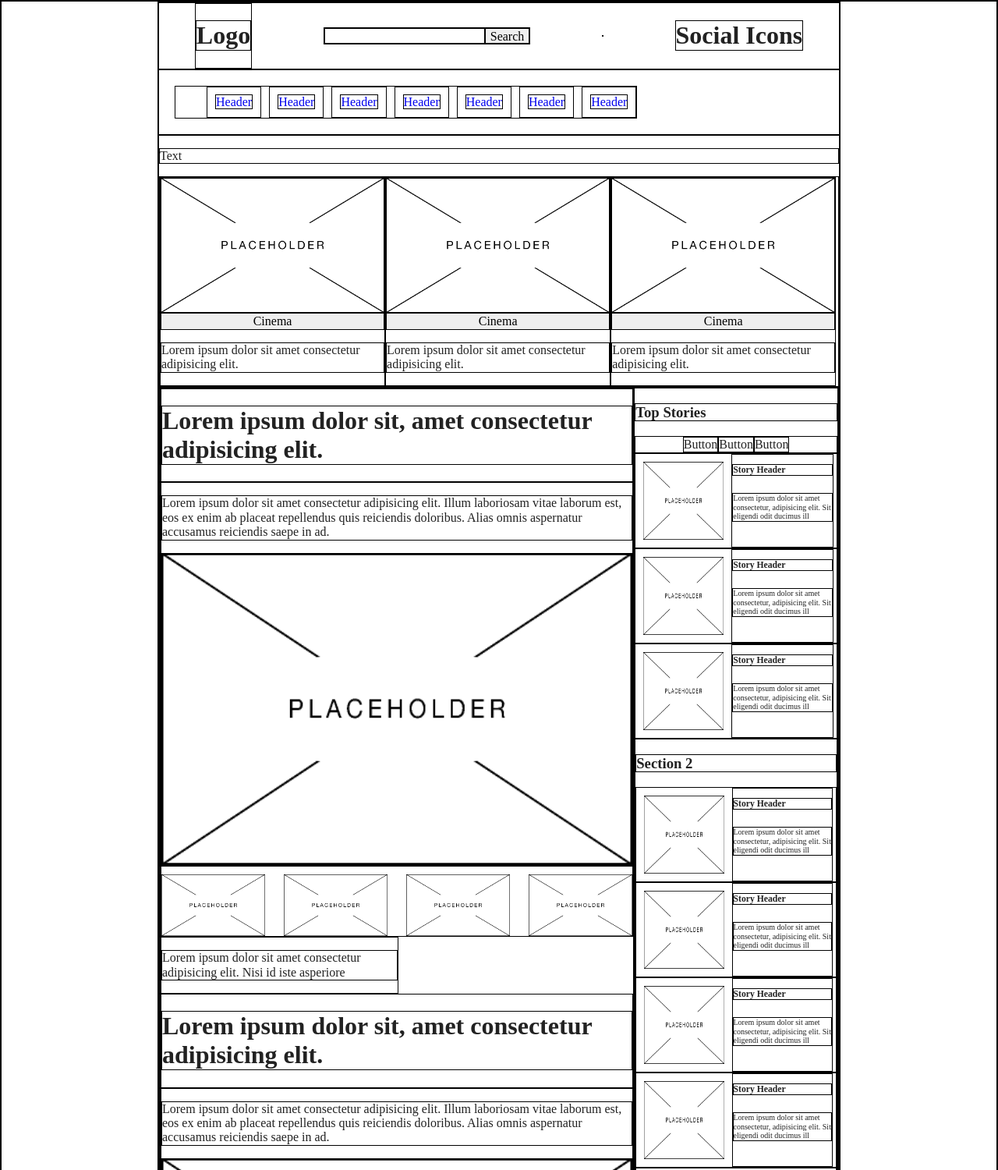
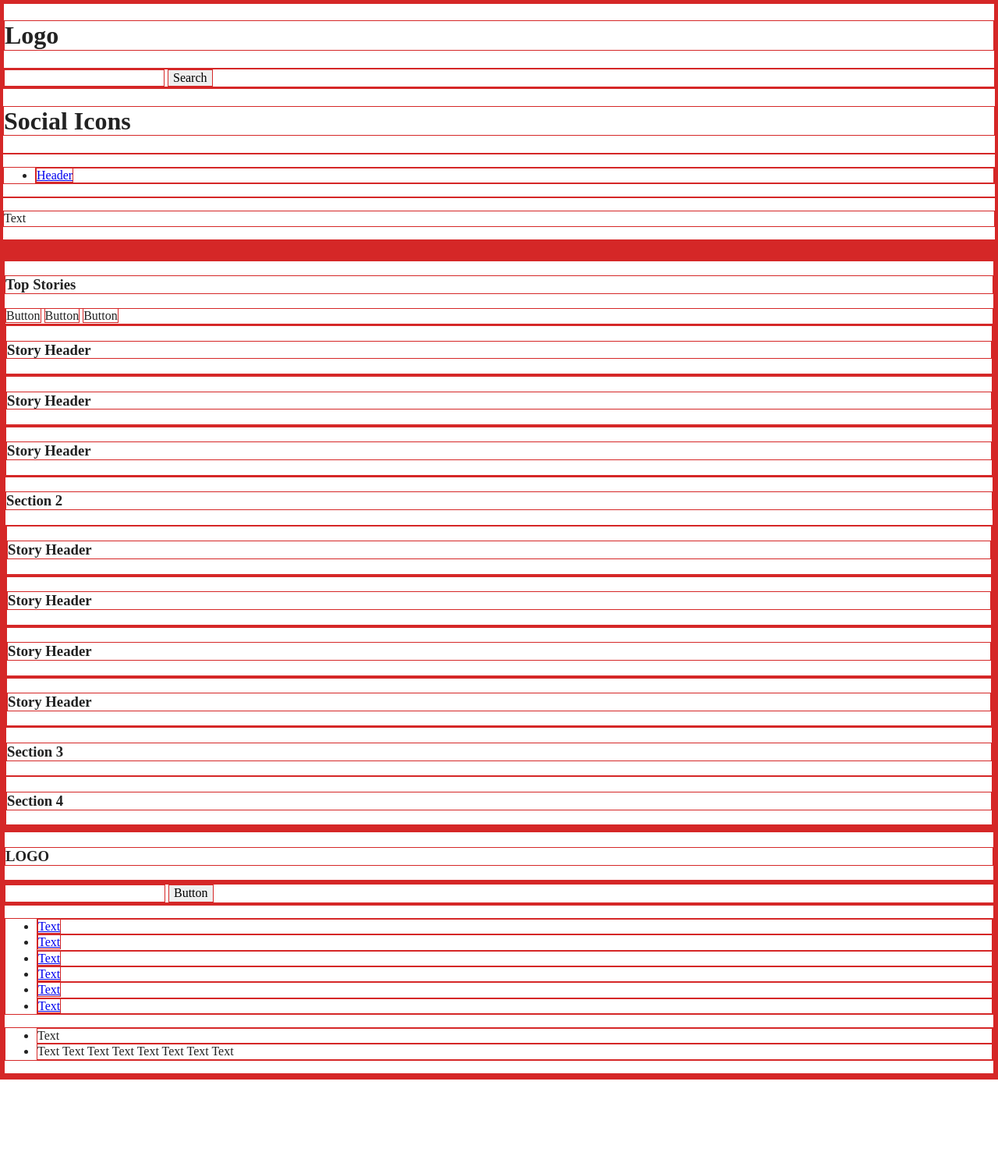
Before and after one commit to kcameron37/lab03a-htmlstructure, a website built with Parcel: page index.html in a window 1280 px wide. Shown: the top 1500 px of the page at 78% size. After the commit the page ends 1384 px from the top, so only its background shows below. Built offline with nearby package versions, Linux system fonts and the light colour scheme.

Commit message:
removed style and images

```diff
--- a/css/main.css
+++ b/css/main.css
@@ -262,163 +262,6 @@ textarea {
 }
 
 * {
-  border: 1px solid black;
+  border: 1px solid rgb(213, 39, 39);
 
 }
-
-.container {
-  margin-right: 200px;
-  margin-left: 200px;
-}
-.top-header {
-  display: flex;
-  flex-direction: row;
-  justify-content: space-around;
-  align-items: center;
-  }
-
-  .search {
-    display: flex;
-        height: 20px;
-        justify-content: center;
-
-
-  }
-
-  .lower-header {
-    display: flex;
-    flex-direction: row ;
-
-    }
-
-    ul {
-      display: flex;
-      flex-wrap: wrap;
-      justify-content: center;
-      list-style: none;
-      gap: 10px;
-      margin: 20px;
-  }
-
-   a {
-      text-decoration: none;
-     }
-
-  li {
-      text-decoration: none;
-  }
-
-  .top-container {
-    display: flex;
-      flex-wrap: wrap;
-  }
-
-  .image1 {
-    width: 33%;
-    height: 50%;
-    display: flex;
-    flex-direction: column;
-    justify-content: center;
-  }
-
-  .image2 {
-    width: 33%;
-    height: 50%;
-    display: flex;
-    flex-direction: column;
-    justify-content: center;
-  }
-
-  .image3 {
-    width: 33%;
-    height: 50%;
-    display: flex;
-    flex-direction: column;
-    justify-content: center;
-  }
-
-  .middle-container {
-    display: flex;
-    flex-direction: row;
-  }
-
-  .left {
-    width: 70%;
-  }
-
-  .right {
-    width: 30%;
-  }
-
-  #img4 {
-    width: 100%;
-    height: 400px
-  }
-
-  #img5, #img6, #img7, #img8 {
-    width: 22%;
-  }
-
-  .small-images {
-        display: flex;
-    flex-direction: row;
-    justify-content: space-between;
-    padding-top: 10px;
-  }
-
-  .menu {
-    display: flex;
-    flex-direction: row;
-    justify-content: center;
-    padding: 0px;
-
-  }
-
-.story {
-  display:flex;
-  flex-direction: row;
-  padding: 0px;
-  font-size: 10px;
-}
-
-.text{
-  display: flex;
-  flex-direction: column;
-  width: 50%;
-}
-
-#img9 {
-  width: 40%;
-  height: 100px;
-  padding: 10px;
-}
-
-li {
-  padding: 10px;
-}
-
-.footer {
-  display: flex;
-  flex-direction: row;
-  justify-content: space-around;
-
-}
-
-.footer-logo, .footer-text, .footer-signup {
-  width: 20%;
-  }
-
-  .main-footer {
-    background-color: lightgray;
-
-  }
-
-  .footer-signup {
-    padding-bottom: 20px;
-  }
-  .bottom-footer {
-    display: flex;
-    flex-direction: row;
-    justify-content: space-between;
-    align-items: center;
-  }
--- a/index.html
+++ b/index.html
@@ -45,12 +45,7 @@
 
     <ul>
       <li> <a href=#> Header </a></li>
-      <li> <a href=#> Header </a></li>
-      <li> <a href=#> Header </a></li>
-      <li> <a href=#> Header</a></li>
-      <li> <a href=#> Header </a></li>
-      <li> <a href=#> Header </a></li>
-      <li> <a href=#> Header </a></li>
+
     </ul>
 
   </div>
@@ -61,22 +56,22 @@
     <div class = "top-container">
 
       <div class = "image1">
-      <img id = "img1" src="img/img1.jpg" >
-      <button> Cinema </button>
-      <p> Lorem ipsum dolor sit amet consectetur adipisicing elit. </p>
+
+
+
       </div>
 
       <div class = "image2">
-        <img id = "img2" src="img/img1.jpg" >
-      <button> Cinema </button>
-      <p> Lorem ipsum dolor sit amet consectetur adipisicing elit. </p>
+
+
+
 
       </div>
 
       <div class = "image3">
-        <img id = "img3" src="img/img1.jpg" >
-        <button> Cinema </button>
-        <p> Lorem ipsum dolor sit amet consectetur adipisicing elit. </p>
+
+
+
       </div>
 
     </div>
@@ -84,47 +79,40 @@
 
   <div class = "left">
     <div class = "header">
-      <h1> Lorem ipsum dolor sit, amet consectetur adipisicing elit.</h1>
+
     </div>
 
 
 
   <div class ="mainstory">
-    <p> Lorem ipsum dolor sit amet consectetur adipisicing elit. Illum laboriosam vitae laborum est, eos ex enim ab placeat repellendus quis reiciendis doloribus. Alias omnis aspernatur accusamus reiciendis saepe in ad.</p>
-    <img id = "img4" src="img/img1.jpg" >
+
+
   </div>
 
   <div class = "small-images">
 
-    <img id = "img5" src="img/img1.jpg" >
-    <img id = "img6" src="img/img1.jpg" >
-    <img id = "img7" src="img/img1.jpg" >
-    <img id = "img8" src="img/img1.jpg" >
   </div>
 
   <div class = text>
-    <p> Lorem ipsum dolor sit amet consectetur adipisicing elit. Nisi id iste asperiore</p>
+
   </div>
 
   <div class = "header">
-    <h1> Lorem ipsum dolor sit, amet consectetur adipisicing elit.</h1>
+
   </div>
 
 <div class ="mainstory">
-  <p> Lorem ipsum dolor sit amet consectetur adipisicing elit. Illum laboriosam vitae laborum est, eos ex enim ab placeat repellendus quis reiciendis doloribus. Alias omnis aspernatur accusamus reiciendis saepe in ad.</p>
-  <img id = "img4" src="img/img1.jpg" >
+
+
 </div>
 
 <div class = "small-images">
 
-  <img id = "img5" src="img/img1.jpg" >
-  <img id = "img6" src="img/img1.jpg" >
-  <img id = "img7" src="img/img1.jpg" >
-  <img id = "img8" src="img/img1.jpg" >
+
 </div>
 
 <div class = text-2>
-  <p> Lorem ipsum dolor sit amet consectetur adipisicing elit. Nisi id iste asperiore</p>
+
 </div>
 
   </div>
@@ -140,26 +128,26 @@
   </div>
 
   <div class = "story">
-    <img id = "img9" src="img/img1.jpg" >
+
     <div class = "text">
     <h3> Story Header </h3>
-    <p> Lorem ipsum dolor sit amet consectetur, adipisicing elit. Sit eligendi odit ducimus ill</p>
+
   </div>
   </div>
 
    <div class = "story">
-    <img id = "img9" src="img/img1.jpg" >
+
     <div class = "text">
     <h3> Story Header </h3>
-    <p> Lorem ipsum dolor sit amet consectetur, adipisicing elit. Sit eligendi odit ducimus ill</p>
+
   </div>
   </div>
 
   <div class = "story">
-    <img id = "img9" src="img/img1.jpg" >
+
     <div class = "text">
     <h3> Story Header </h3>
-    <p> Lorem ipsum dolor sit amet consectetur, adipisicing elit. Sit eligendi odit ducimus ill</p>
+
   </div>
   </div>
 
@@ -169,50 +157,47 @@
 
 
        <div class = "story">
-        <img id = "img9" src="img/img1.jpg" >
+
         <div class = "text">
         <h3> Story Header </h3>
-        <p> Lorem ipsum dolor sit amet consectetur, adipisicing elit. Sit eligendi odit ducimus ill</p>
+
       </div>
       </div>
 
       <div class = "story">
-        <img id = "img9" src="img/img1.jpg" >
+
         <div class = "text">
         <h3> Story Header </h3>
-        <p> Lorem ipsum dolor sit amet consectetur, adipisicing elit. Sit eligendi odit ducimus ill</p>
+
       </div>
       </div>
 
       <div class = "story">
-        <img id = "img9" src="img/img1.jpg" >
+
         <div class = "text">
         <h3> Story Header </h3>
-        <p> Lorem ipsum dolor sit amet consectetur, adipisicing elit. Sit eligendi odit ducimus ill</p>
+
       </div>
       </div>
 
       <div class = "story">
-        <img id = "img9" src="img/img1.jpg" >
+
         <div class = "text">
         <h3> Story Header </h3>
-        <p> Lorem ipsum dolor sit amet consectetur, adipisicing elit. Sit eligendi odit ducimus ill</p>
+
       </div>
       </div>
 
       <div class = "menu-2">
 
         <h3>Section 3</h3>
-          <li> Lorem ipsum dolor sit amet con</li>
-          <li> Lorem ipsum dolor sit amet con</li>
-          <li> Lorem ipsum dolor sit amet con</li>
-          <li> Lorem ipsum dolor sit amet con</li>
+
         </div>
 
         <div class = "menu-3">
 
           <h3>Section 4</h3>
-          <p> Lorem ipsum dolor, sit amet consectetur adipisicing elit. Soluta nam iste deleniti perferendis fuga! Animi repudiandae quo neque laudantium rem beatae possimus repellat eos, porro aut quis libero dolore voluptatibus. Lorem ipsum dolor sit amet consectetur adipisicing elit. Nihil ut sit autem adipisci distinctio! Provident non, est illo conm, nobis modi.</p>
+
           </div>
 
 
@@ -226,7 +211,7 @@
 
   <div class = "main-footer">
     <div class = "footer-box">
-      <p> Text</p>
+
     </div>
 
   <div class = "footer">
@@ -235,15 +220,15 @@
 </div>
 
 <div class = "footer-text">
-  <p> Lorem ipsum dolor sit amet, consectetur adipisicing elit. Tenetur reiciendis</p>
+
 </div>
 
 <div class = "footer-text">
-  <p> Lorem ipsum dolor sit amet, consectetur adipisicing elit. Tenetur reiciendis</p>
+
 </div>
 
 <div class = "footer-signup">
-  <p> Lorem ipsum dolor sit amet, consectetur adipisicing elit. Tenetur reiciendis</p>
+
   <input> </input>
   <button> Button </button>
 </div>
@@ -270,7 +255,7 @@
   </div>
 
   <div class = "footer-right">
-    <p> Social Media Icons</p>
+
   </div>
 
     </div>
```
